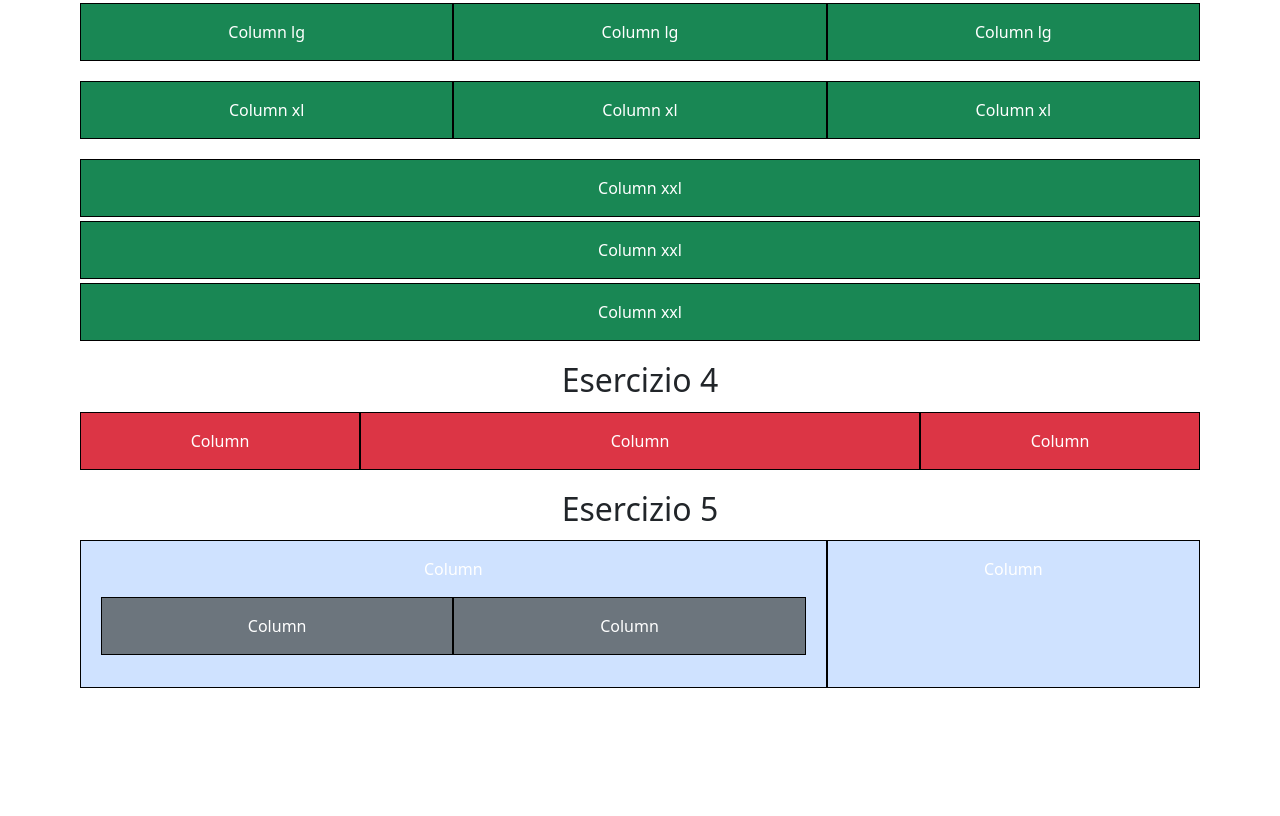
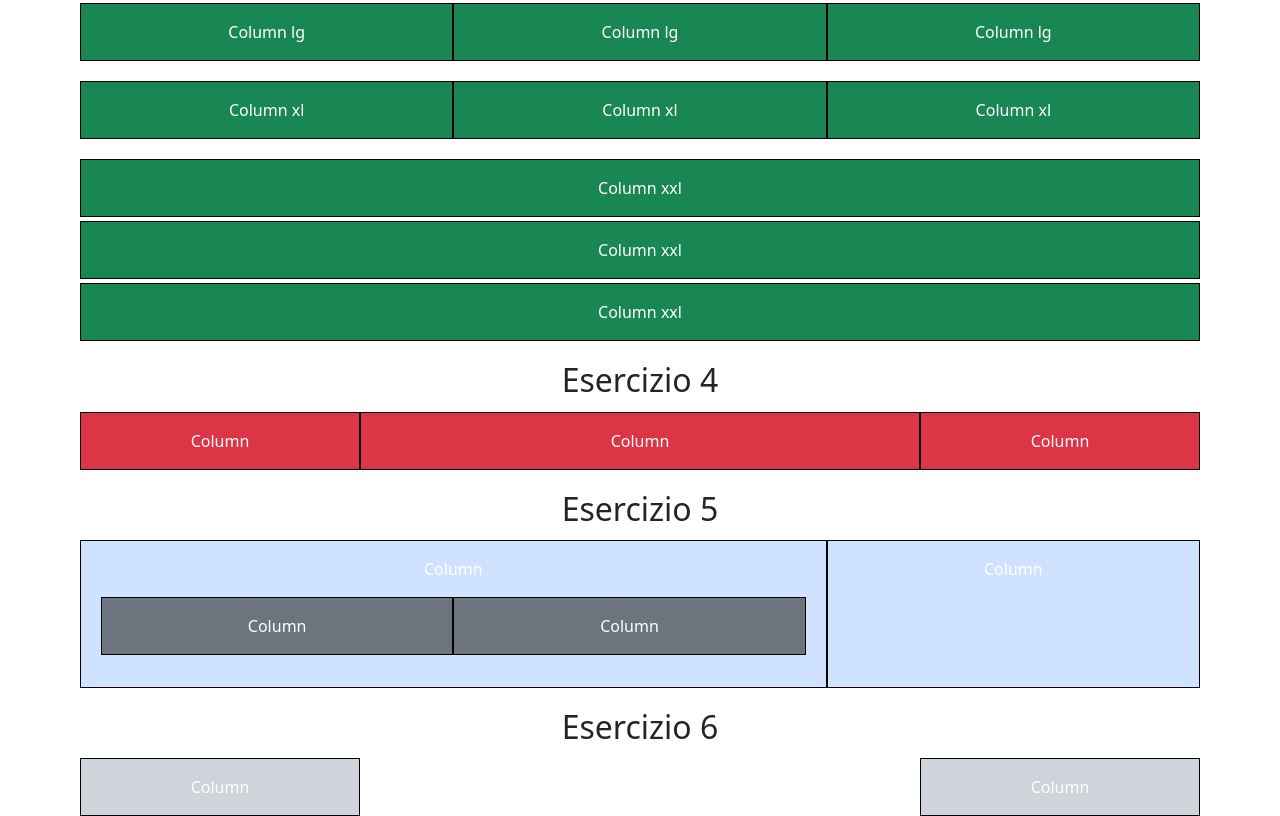
Before and after one commit to Annie470/U2-W2-D1, a plain HTML site: page index.html in a window 1280 px wide. Shown: the part 528-1344 px from the top of the page. Before the commit the page ends 1216 px from the top, so only its background shows below. Drawn offline with nearby package versions, Linux system fonts and the light colour scheme.

Commit message:
add last exercise

```diff
--- a/index.html
+++ b/index.html
@@ -142,6 +142,19 @@
       </div>
     </div>
 
+    <div class="container text-center mt-3">
+      <div class="row g-1 mt-3">
+        <h2>Esercizio 6</h2>
+        <div class="col-3 bg-dark-subtle text-white p-3 border border-black">
+          Column
+        </div>
+        <div
+          class="col-3 offset-6 bg-dark-subtle text-white p-3 border border-black">
+          Column
+        </div>
+      </div>
+    </div>
+
     <script
       src="https://cdn.jsdelivr.net/npm/bootstrap@5.3.7/dist/js/bootstrap.bundle.min.js"
       integrity="sha384-ndDqU0Gzau9qJ1lfW4pNLlhNTkCfHzAVBReH9diLvGRem5+R9g2FzA8ZGN954O5Q"
```
